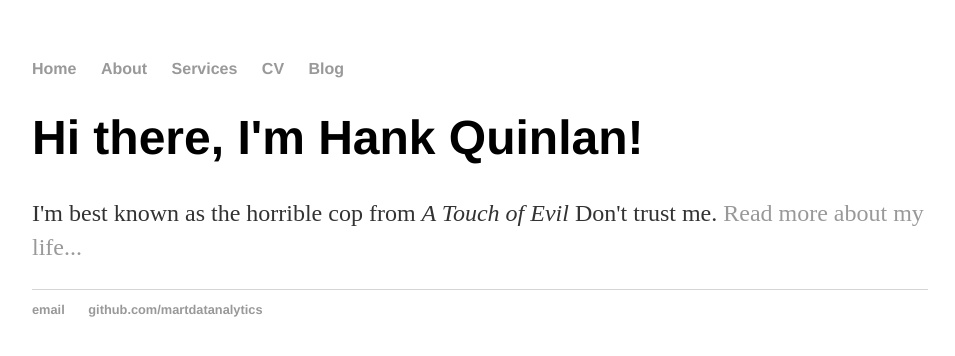
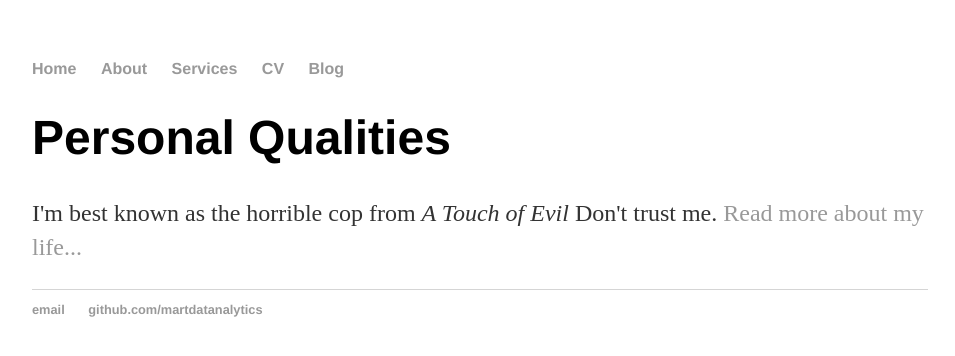
Before and after one commit to martdatanalytics/martdatanalytics.github.io, a Jekyll site: the page built from cv/index.html, in a window 1280 px wide. Shown: the top 356 px of the page, without its empty margins (160-1115 px from the left). Built offline with Jekyll 4.4.1, drawn with Linux system fonts in a browser that asks for light colours.

Commit message:
Update index.html

```diff
--- a/cv/index.html
+++ b/cv/index.html
@@ -1,8 +1,8 @@
 ---
 layout: default
-title: Hank Quinlan, Horrible Cop
+title: Martin Canaan Mafunda
 ---
 <div class="blurb">
-	<h1>Hi there, I'm Hank Quinlan!</h1>
+	<h1>Personal Qualities</h1>
 	<p>I'm best known as the horrible cop from <em>A Touch of Evil</em> Don't trust me. <a href="/about">Read more about my life...</a></p>
 </div><!-- /.blurb -->
```
